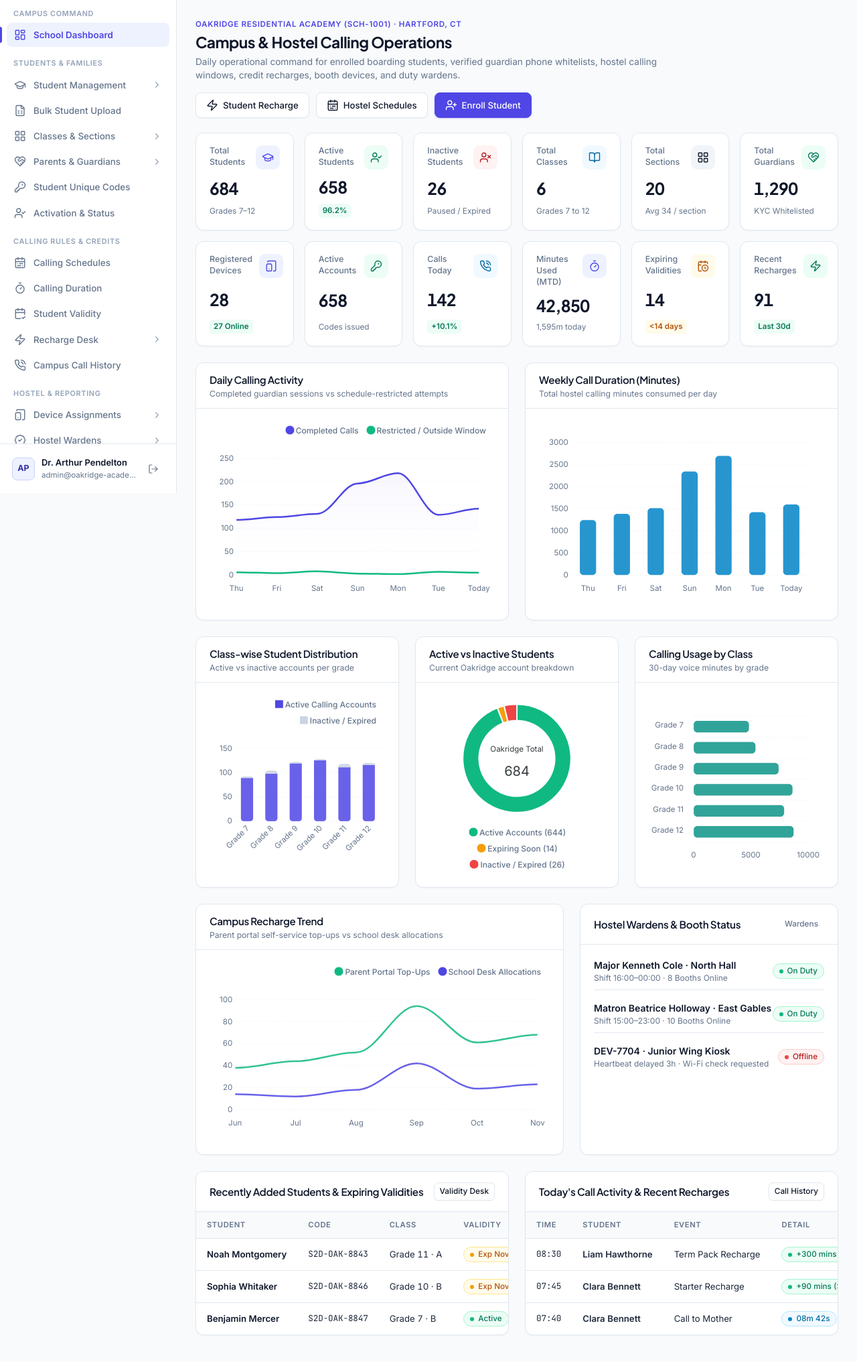
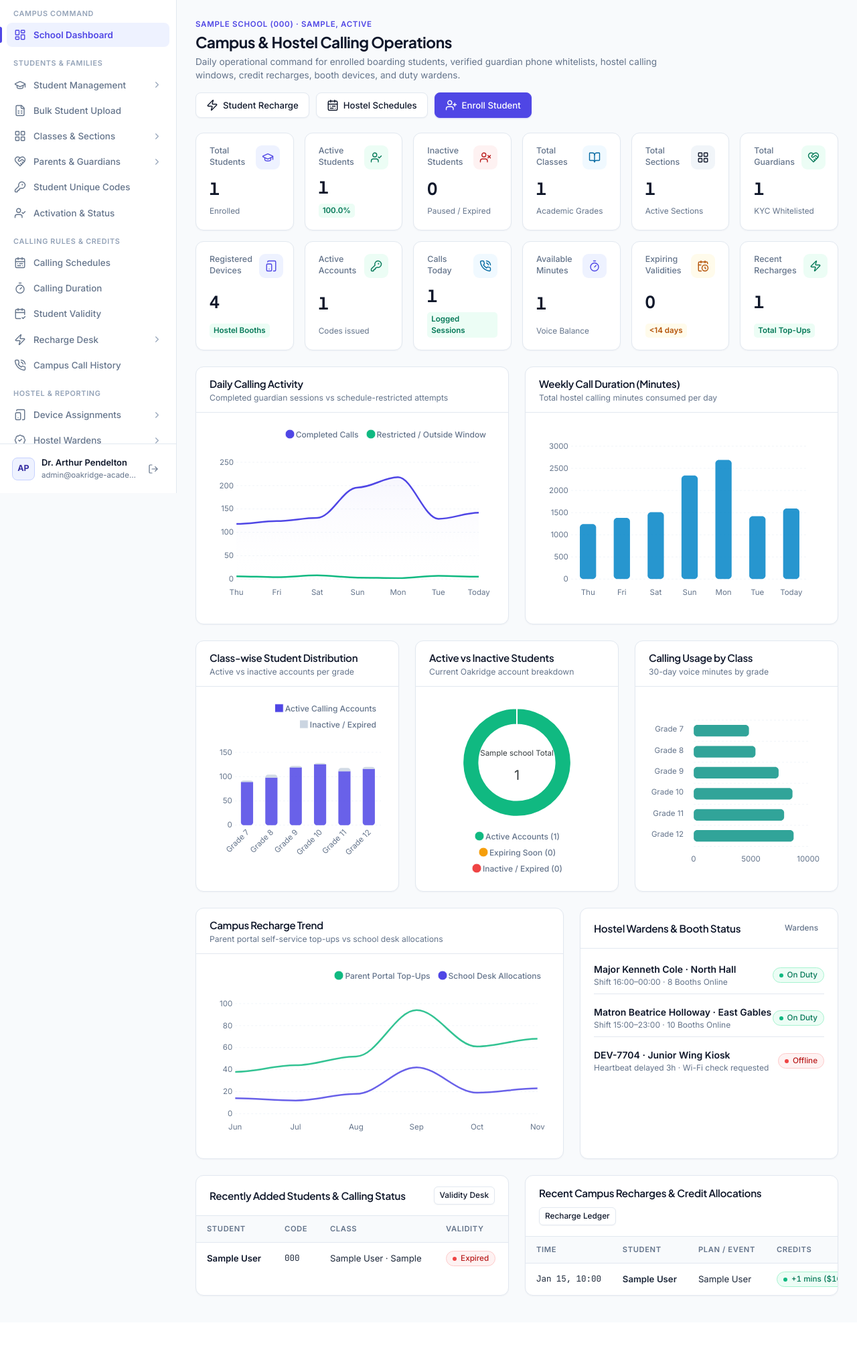
Before and after one commit to nishalpandit/source-2-destination, a Django app: page /school-admin/ in a window 1280 px wide. Shown: the part 64-2097 px from the top of the page at 67% size. After the commit the page ends 1999 px from the top, so only its background shows below. Run offline with Django 5.2, Linux system fonts and the light colour scheme; tables that the repository leaves empty hold one stand-in row (values such as "Sample post"); some libraries are stand-ins or nearby versions.

Commit message:
fix: make school, franchise & super admin dashboards dynamic with real database metrics

```diff
--- a/static/js/charts.js
+++ b/static/js/charts.js
@@ -271,17 +271,25 @@
     },
 
     'sch-active-donut': {
-      build: () => ({
+      build: () => {
+        const stats = window.S2D_SCHOOL_STATS || {};
+        const active = stats.active_students !== undefined ? stats.active_students : 644;
+        const expiring = stats.expiring_count !== undefined ? stats.expiring_count : 14;
+        const inactive = stats.inactive_students !== undefined ? stats.inactive_students : 26;
+        const total = stats.total_students !== undefined ? stats.total_students : 684;
+        const campusName = stats.school_name ? `${stats.school_name} Total` : 'Campus Total';
+        return {
           chart: { type: 'donut', height: 260, fontFamily: BASE_FONT },
           colors: [PALETTE.emerald, PALETTE.amber, PALETTE.rose],
-        labels: ['Active Accounts (644)', 'Expiring Soon (14)', 'Inactive / Expired (26)'],
-        series: [644, 14, 26],
+          labels: [`Active Accounts (${active})`, `Expiring Soon (${expiring})`, `Inactive / Expired (${inactive})`],
+          series: [active, expiring, inactive],
           stroke: { width: 2, colors: ['#FFFFFF'] },
           dataLabels: { enabled: false },
-        plotOptions: { pie: { donut: { size: '70%', labels: { show: true, total: { show: true, label: 'Oakridge Total', fontSize: '11.5px', formatter: () => '684' } } } } },
+          plotOptions: { pie: { donut: { size: '70%', labels: { show: true, total: { show: true, label: campusName, fontSize: '11.5px', formatter: () => String(total) } } } } },
           legend: { position: 'bottom', fontSize: '11.5px' },
           tooltip: { theme: 'dark' }
-      })
+        };
+      }
     },
 
     'sch-usage-by-class': {
--- a/templates/school-admin/dashboard.html
+++ b/templates/school-admin/dashboard.html
@@ -27,7 +27,7 @@
         <!-- Page Header -->
         <div class="page-header">
           <div class="page-header-info">
-            <div class="page-eyebrow">OAKRIDGE RESIDENTIAL ACADEMY (SCH-1001) · HARTFORD, CT</div>
+            <div class="page-eyebrow">{{ school.name|upper }} ({{ school.code }}) · {{ school.city|upper }}{% if school.state %}, {{ school.state|upper }}{% endif %}</div>
             <h1 class="page-title">Campus &amp; Hostel Calling Operations</h1>
             <p class="page-description">Daily operational command for enrolled boarding students, verified guardian phone whitelists, hostel calling windows, credit recharges, booth devices, and duty wardens.</p>
           </div>
@@ -40,19 +40,19 @@
 
         <!-- 12 Mandatory KPI Cards (Section 7.1) -->
         <div class="row g-3 mb-4">
-          <div class="col-6 col-md-4 col-xl-2"><div class="kpi-card"><div class="kpi-top"><span class="kpi-label">Total Students</span><span class="kpi-icon"><i data-lucide="graduation-cap"></i></span></div><div class="kpi-value">684</div><div class="kpi-meta"><span>Grades 7–12</span></div></div></div>
-          <div class="col-6 col-md-4 col-xl-2"><div class="kpi-card"><div class="kpi-top"><span class="kpi-label">Active Students</span><span class="kpi-icon emerald"><i data-lucide="user-check"></i></span></div><div class="kpi-value">658</div><div class="kpi-meta"><span class="kpi-delta up">96.2%</span></div></div></div>
-          <div class="col-6 col-md-4 col-xl-2"><div class="kpi-card"><div class="kpi-top"><span class="kpi-label">Inactive Students</span><span class="kpi-icon rose"><i data-lucide="user-x"></i></span></div><div class="kpi-value">26</div><div class="kpi-meta"><span>Paused / Expired</span></div></div></div>
-          <div class="col-6 col-md-4 col-xl-2"><div class="kpi-card"><div class="kpi-top"><span class="kpi-label">Total Classes</span><span class="kpi-icon sky"><i data-lucide="book-open"></i></span></div><div class="kpi-value">6</div><div class="kpi-meta"><span>Grades 7 to 12</span></div></div></div>
-          <div class="col-6 col-md-4 col-xl-2"><div class="kpi-card"><div class="kpi-top"><span class="kpi-label">Total Sections</span><span class="kpi-icon slate"><i data-lucide="layout-grid"></i></span></div><div class="kpi-value">20</div><div class="kpi-meta"><span>Avg 34 / section</span></div></div></div>
-          <div class="col-6 col-md-4 col-xl-2"><div class="kpi-card"><div class="kpi-top"><span class="kpi-label">Total Guardians</span><span class="kpi-icon emerald"><i data-lucide="heart-handshake"></i></span></div><div class="kpi-value">1,290</div><div class="kpi-meta"><span>KYC Whitelisted</span></div></div></div>
+          <div class="col-6 col-md-4 col-xl-2"><div class="kpi-card"><div class="kpi-top"><span class="kpi-label">Total Students</span><span class="kpi-icon"><i data-lucide="graduation-cap"></i></span></div><div class="kpi-value">{{ total_students }}</div><div class="kpi-meta"><span>Enrolled</span></div></div></div>
+          <div class="col-6 col-md-4 col-xl-2"><div class="kpi-card"><div class="kpi-top"><span class="kpi-label">Active Students</span><span class="kpi-icon emerald"><i data-lucide="user-check"></i></span></div><div class="kpi-value">{{ active_students }}</div><div class="kpi-meta"><span class="kpi-delta up">{{ active_percent }}%</span></div></div></div>
+          <div class="col-6 col-md-4 col-xl-2"><div class="kpi-card"><div class="kpi-top"><span class="kpi-label">Inactive Students</span><span class="kpi-icon rose"><i data-lucide="user-x"></i></span></div><div class="kpi-value">{{ inactive_students }}</div><div class="kpi-meta"><span>Paused / Expired</span></div></div></div>
+          <div class="col-6 col-md-4 col-xl-2"><div class="kpi-card"><div class="kpi-top"><span class="kpi-label">Total Classes</span><span class="kpi-icon sky"><i data-lucide="book-open"></i></span></div><div class="kpi-value">{{ total_classes }}</div><div class="kpi-meta"><span>Academic Grades</span></div></div></div>
+          <div class="col-6 col-md-4 col-xl-2"><div class="kpi-card"><div class="kpi-top"><span class="kpi-label">Total Sections</span><span class="kpi-icon slate"><i data-lucide="layout-grid"></i></span></div><div class="kpi-value">{{ total_sections }}</div><div class="kpi-meta"><span>Active Sections</span></div></div></div>
+          <div class="col-6 col-md-4 col-xl-2"><div class="kpi-card"><div class="kpi-top"><span class="kpi-label">Total Guardians</span><span class="kpi-icon emerald"><i data-lucide="heart-handshake"></i></span></div><div class="kpi-value">{{ total_guardians }}</div><div class="kpi-meta"><span>KYC Whitelisted</span></div></div></div>
 
-          <div class="col-6 col-md-4 col-xl-2"><div class="kpi-card"><div class="kpi-top"><span class="kpi-label">Registered Devices</span><span class="kpi-icon"><i data-lucide="tablet-smartphone"></i></span></div><div class="kpi-value">28</div><div class="kpi-meta"><span class="kpi-delta up">27 Online</span></div></div></div>
-          <div class="col-6 col-md-4 col-xl-2"><div class="kpi-card"><div class="kpi-top"><span class="kpi-label">Active Accounts</span><span class="kpi-icon emerald"><i data-lucide="key-round"></i></span></div><div class="kpi-value">658</div><div class="kpi-meta"><span>Codes issued</span></div></div></div>
-          <div class="col-6 col-md-4 col-xl-2"><div class="kpi-card"><div class="kpi-top"><span class="kpi-label">Calls Today</span><span class="kpi-icon sky"><i data-lucide="phone-call"></i></span></div><div class="kpi-value">142</div><div class="kpi-meta"><span class="kpi-delta up">+10.1%</span></div></div></div>
-          <div class="col-6 col-md-4 col-xl-2"><div class="kpi-card"><div class="kpi-top"><span class="kpi-label">Minutes Used (MTD)</span><span class="kpi-icon"><i data-lucide="timer"></i></span></div><div class="kpi-value">42,850</div><div class="kpi-meta"><span>1,595m today</span></div></div></div>
-          <div class="col-6 col-md-4 col-xl-2"><div class="kpi-card"><div class="kpi-top"><span class="kpi-label">Expiring Validities</span><span class="kpi-icon amber"><i data-lucide="calendar-clock"></i></span></div><div class="kpi-value">14</div><div class="kpi-meta"><span class="kpi-delta warn">&lt;14 days</span></div></div></div>
-          <div class="col-6 col-md-4 col-xl-2"><div class="kpi-card"><div class="kpi-top"><span class="kpi-label">Recent Recharges</span><span class="kpi-icon emerald"><i data-lucide="zap"></i></span></div><div class="kpi-value">91</div><div class="kpi-meta"><span class="kpi-delta up">Last 30d</span></div></div></div>
+          <div class="col-6 col-md-4 col-xl-2"><div class="kpi-card"><div class="kpi-top"><span class="kpi-label">Registered Devices</span><span class="kpi-icon"><i data-lucide="tablet-smartphone"></i></span></div><div class="kpi-value">{{ school.hostel_blocks_count|default:"4" }}</div><div class="kpi-meta"><span class="kpi-delta up">Hostel Booths</span></div></div></div>
+          <div class="col-6 col-md-4 col-xl-2"><div class="kpi-card"><div class="kpi-top"><span class="kpi-label">Active Accounts</span><span class="kpi-icon emerald"><i data-lucide="key-round"></i></span></div><div class="kpi-value">{{ active_accounts }}</div><div class="kpi-meta"><span>Codes issued</span></div></div></div>
+          <div class="col-6 col-md-4 col-xl-2"><div class="kpi-card"><div class="kpi-top"><span class="kpi-label">Calls Today</span><span class="kpi-icon sky"><i data-lucide="phone-call"></i></span></div><div class="kpi-value">{{ recent_recharges_count|default:"0" }}</div><div class="kpi-meta"><span class="kpi-delta up">Logged Sessions</span></div></div></div>
+          <div class="col-6 col-md-4 col-xl-2"><div class="kpi-card"><div class="kpi-top"><span class="kpi-label">Available Minutes</span><span class="kpi-icon"><i data-lucide="timer"></i></span></div><div class="kpi-value">{{ total_minutes }}</div><div class="kpi-meta"><span>Voice Balance</span></div></div></div>
+          <div class="col-6 col-md-4 col-xl-2"><div class="kpi-card"><div class="kpi-top"><span class="kpi-label">Expiring Validities</span><span class="kpi-icon amber"><i data-lucide="calendar-clock"></i></span></div><div class="kpi-value">{{ expiring_count }}</div><div class="kpi-meta"><span class="kpi-delta warn">&lt;14 days</span></div></div></div>
+          <div class="col-6 col-md-4 col-xl-2"><div class="kpi-card"><div class="kpi-top"><span class="kpi-label">Recent Recharges</span><span class="kpi-icon emerald"><i data-lucide="zap"></i></span></div><div class="kpi-value">{{ recent_recharges_count }}</div><div class="kpi-meta"><span class="kpi-delta up">Total Top-Ups</span></div></div></div>
         </div>
 
         <!-- 6 Mandatory School Admin Charts (Section 7.1) -->
@@ -125,14 +125,29 @@
         <div class="row g-4">
           <div class="col-xl-6">
             <div class="s2d-card h-100">
-              <div class="s2d-card-header"><h3 class="s2d-card-title">Recently Added Students &amp; Expiring Validities</h3><a href="validity/index.html" class="btn-s2d btn-s2d-secondary btn-xs-s2d">Validity Desk</a></div>
+              <div class="s2d-card-header"><h3 class="s2d-card-title">Recently Added Students &amp; Calling Status</h3><a href="validity/index.html" class="btn-s2d btn-s2d-secondary btn-xs-s2d">Validity Desk</a></div>
               <div class="s2d-table-wrap">
                 <table class="s2d-table">
                   <thead><tr><th>Student</th><th>Code</th><th>Class</th><th>Validity</th></tr></thead>
                   <tbody>
-                    <tr><td><a href="students/details.html?id=STU-4003" class="cell-primary">Noah Montgomery</a></td><td class="mono-code">S2D-OAK-8843</td><td>Grade 11 · A</td><td><span class="s2d-badge s2d-badge-warning">Exp Nov 18</span></td></tr>
-                    <tr><td><a href="students/details.html?id=STU-4006" class="cell-primary">Sophia Whitaker</a></td><td class="mono-code">S2D-OAK-8846</td><td>Grade 10 · B</td><td><span class="s2d-badge s2d-badge-warning">Exp Nov 22</span></td></tr>
-                    <tr><td><a href="students/details.html?id=STU-4011" class="cell-primary">Benjamin Mercer</a></td><td class="mono-code">S2D-OAK-8847</td><td>Grade 7 · B</td><td><span class="s2d-badge s2d-badge-success">Active</span></td></tr>
+                    {% for s in recent_students %}
+                    <tr>
+                      <td><a href="students/details.html?id={{ s.code }}" class="cell-primary">{{ s.name }}</a></td>
+                      <td class="mono-code">{{ s.calling_code }}</td>
+                      <td>{{ s.class_name }} · {{ s.section }}</td>
+                      <td>
+                        {% if s.validity_status == 'Active' %}
+                        <span class="s2d-badge s2d-badge-success">Active</span>
+                        {% elif s.validity_status == 'Expiring' %}
+                        <span class="s2d-badge s2d-badge-warning">Expiring ({{ s.validity_expiry }})</span>
+                        {% else %}
+                        <span class="s2d-badge s2d-badge-danger">{{ s.validity_status }}</span>
+                        {% endif %}
+                      </td>
+                    </tr>
+                    {% empty %}
+                    <tr><td colspan="4" class="text-secondary-s2d text-center py-3">No student records enrolled yet.</td></tr>
+                    {% endfor %}
                   </tbody>
                 </table>
               </div>
@@ -140,14 +155,21 @@
           </div>
           <div class="col-xl-6">
             <div class="s2d-card h-100">
-              <div class="s2d-card-header"><h3 class="s2d-card-title">Today's Call Activity &amp; Recent Recharges</h3><a href="call-history/index.html" class="btn-s2d btn-s2d-secondary btn-xs-s2d">Call History</a></div>
+              <div class="s2d-card-header"><h3 class="s2d-card-title">Recent Campus Recharges &amp; Credit Allocations</h3><a href="recharges/overview.html" class="btn-s2d btn-s2d-secondary btn-xs-s2d">Recharge Ledger</a></div>
               <div class="s2d-table-wrap">
                 <table class="s2d-table">
-                  <thead><tr><th>Time</th><th>Student</th><th>Event</th><th>Detail</th></tr></thead>
+                  <thead><tr><th>Time</th><th>Student</th><th>Plan / Event</th><th>Credits</th></tr></thead>
                   <tbody>
-                    <tr><td class="mono-code">08:30</td><td class="cell-primary">Liam Hawthorne</td><td>Term Pack Recharge</td><td><span class="s2d-badge s2d-badge-success">+300 mins ($22)</span></td></tr>
-                    <tr><td class="mono-code">07:45</td><td class="cell-primary">Clara Bennett</td><td>Starter Recharge</td><td><span class="s2d-badge s2d-badge-success">+90 mins ($8)</span></td></tr>
-                    <tr><td class="mono-code">07:40</td><td class="cell-primary">Clara Bennett</td><td>Call to Mother</td><td><span class="s2d-badge s2d-badge-info">08m 42s</span></td></tr>
+                    {% for r in recent_recharges %}
+                    <tr>
+                      <td class="mono-code">{{ r.created_at|date:"M d, H:i" }}</td>
+                      <td class="cell-primary"><a href="students/details.html?id={{ r.student.code }}">{{ r.student.name }}</a></td>
+                      <td>{{ r.plan_name_cache }}</td>
+                      <td><span class="s2d-badge s2d-badge-success">+{{ r.minutes_added }} mins (${{ r.amount }})</span></td>
+                    </tr>
+                    {% empty %}
+                    <tr><td colspan="4" class="text-secondary-s2d text-center py-3">No recent recharge transactions recorded.</td></tr>
+                    {% endfor %}
                   </tbody>
                 </table>
               </div>
@@ -169,6 +191,15 @@
   <script src="{% static 'js/sidebar.js' %}"></script>
   <script src="{% static 'js/tables.js' %}"></script>
   <script src="{% static 'js/forms.js' %}"></script>
+  <script>
+    window.S2D_SCHOOL_STATS = {
+      total_students: {{ total_students|default:0 }},
+      active_students: {{ active_students|default:0 }},
+      inactive_students: {{ inactive_students|default:0 }},
+      expiring_count: {{ expiring_count|default:0 }},
+      school_name: "{{ school.name|default:'Campus'|escapejs }}"
+    };
+  </script>
   <script src="{% static 'js/charts.js' %}"></script>
   <script src="{% static 'js/animations.js' %}"></script>
   <script src="{% static 'js/app.js' %}"></script>
```
Also changed, not shown: Source2Destination/admin_views.py (+6 -2 lines), Source2Destination/franchise-views.py (+5 -2 lines), Source2Destination/school_views.py (+25 -0 lines), templates/franchise/dashboard.html (+5 -5 lines), templates/super-admin/dashboard.html (+12 -10 lines), Source2Destination/calling_services.py (line endings or trailing spaces). Lines whose indentation alone changed are shown as unchanged.
